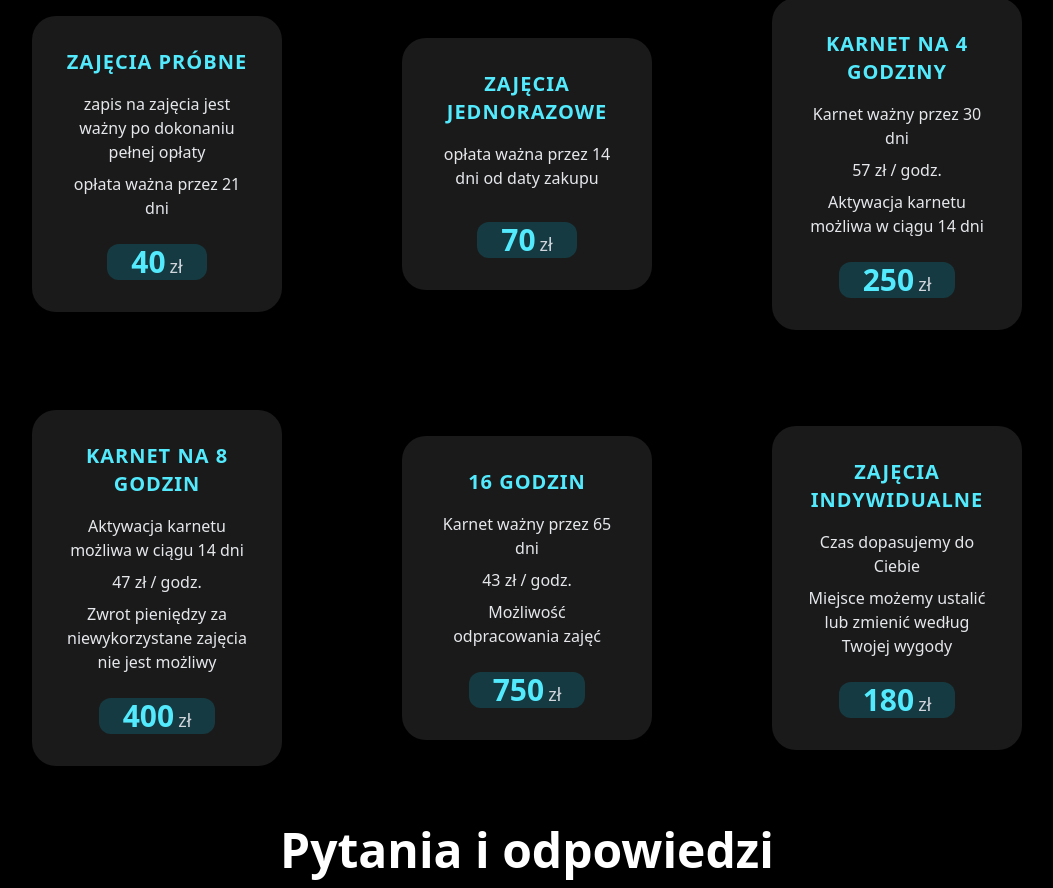
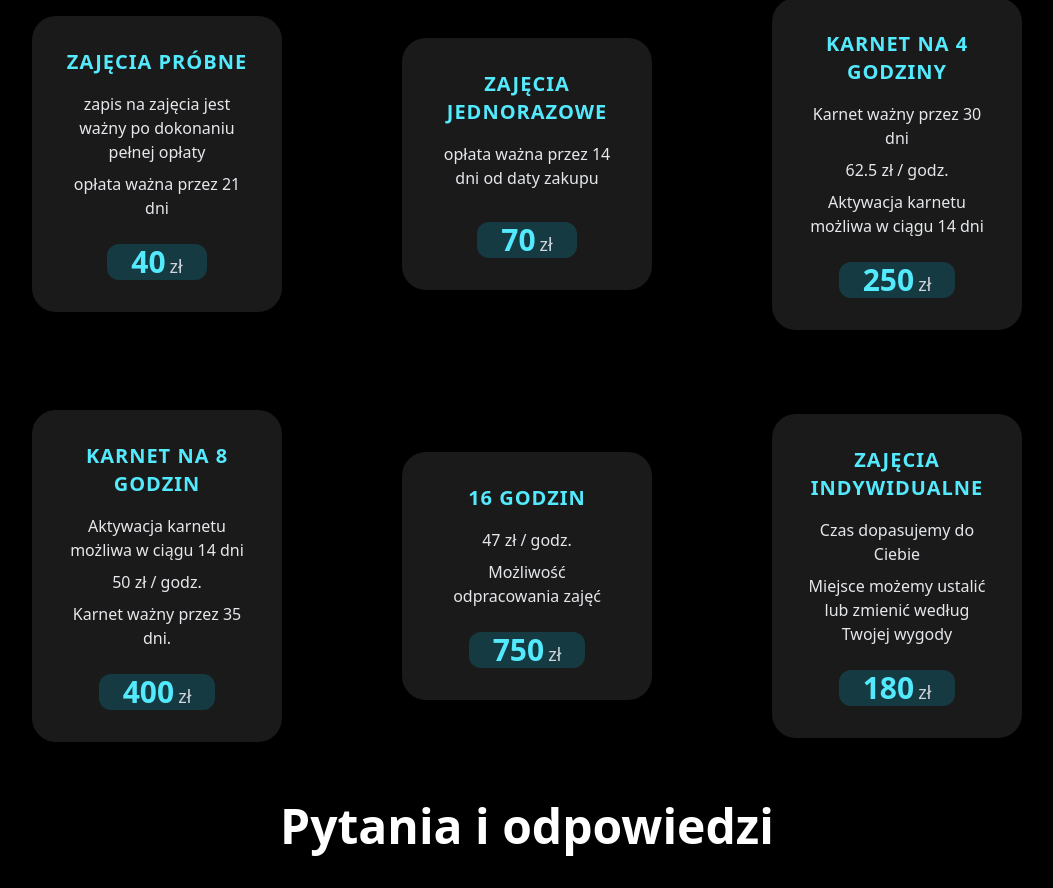
Before and after one commit to NazarKhrolenko/dancegroup, a React (Vite) app: page / in a window 1280 px wide. Shown: the part 950-1838 px from the top of the page, without its empty margins (113-1166 px from the left). Built offline with nearby package versions, Linux system fonts and the light colour scheme.

Commit message:
adjusted data

```diff
--- a/src/components/Pricing.jsx
+++ b/src/components/Pricing.jsx
@@ -20,7 +20,7 @@ const Pricing = () => {
       title: "karnet na 4 godziny",
       features: [
         "Karnet ważny przez 30 dni",
-        "57 zł / godz.",
+        "62.5 zł / godz.",
         "Aktywacja karnetu możliwa w ciągu 14 dni ",
       ],
       price: "250",
@@ -32,18 +32,14 @@ const Pricing = () => {
       title: "karnet na 8 godzin",
       features: [
         "Aktywacja karnetu możliwa w ciągu 14 dni",
-        "47 zł / godz.",
-        "Zwrot pieniędzy za niewykorzystane zajęcia nie jest możliwy",
+        "50 zł / godz.",
+        "Karnet ważny przez 35 dni.",
       ],
       price: "400",
     },
     {
       title: "16 godzin",
-      features: [
-        "Karnet ważny przez 65 dni",
-        "43 zł / godz.",
-        "Możliwość odpracowania zajęć",
-      ],
+      features: ["47 zł / godz.", "Możliwość odpracowania zajęć"],
       price: "750",
     },
     {
```
